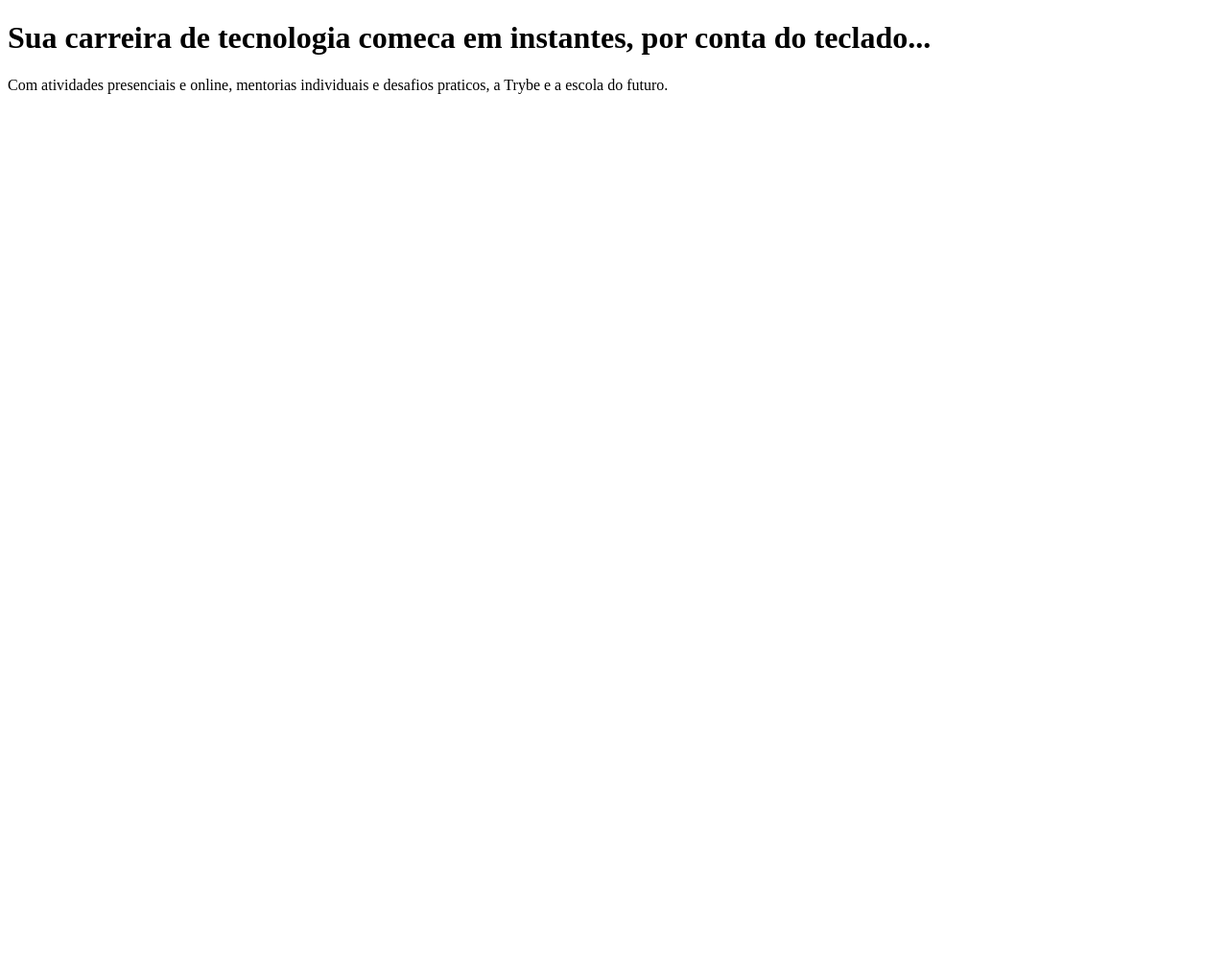
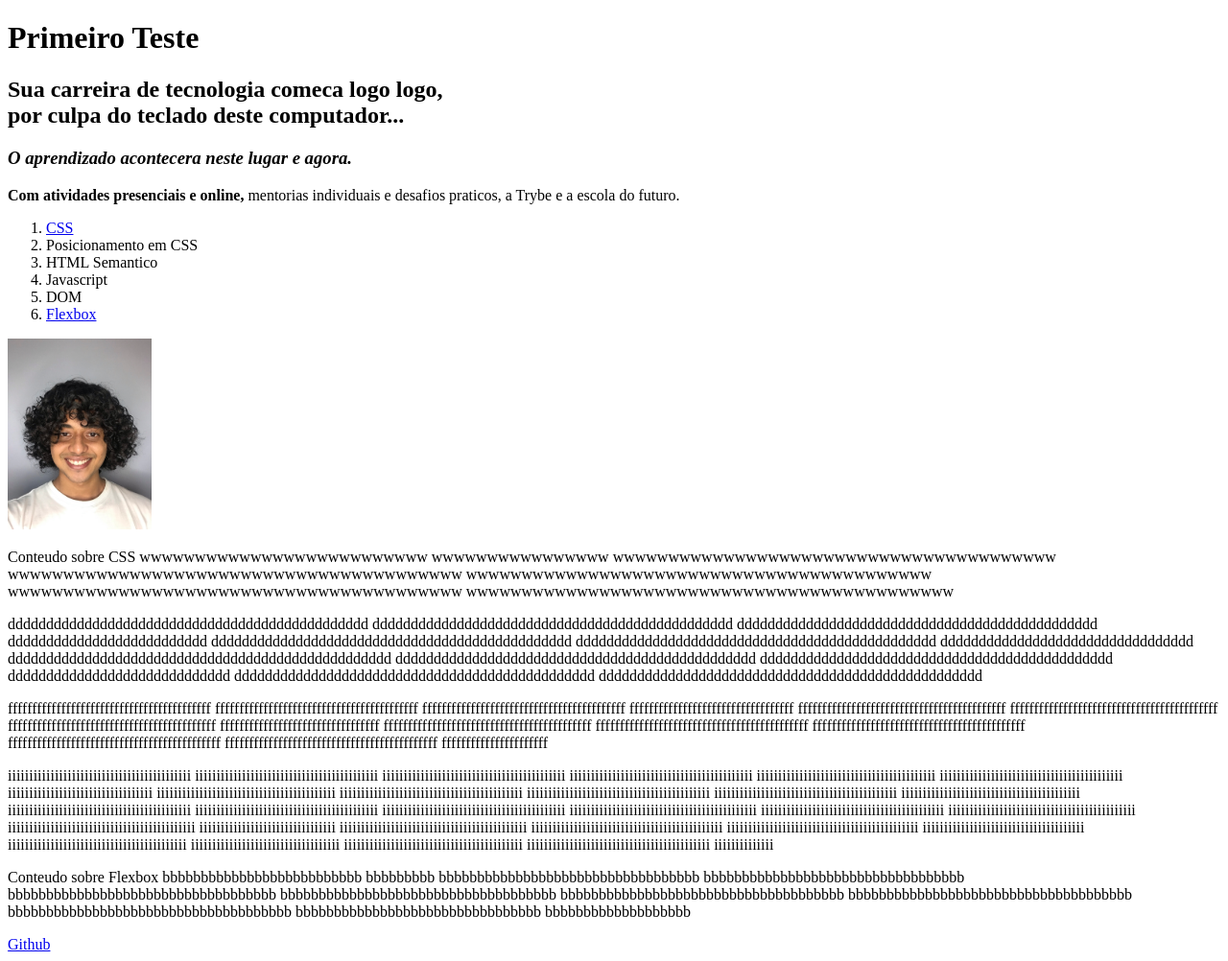
Before and after one commit to pantojaosm/trybe-exercicios, a plain HTML site: page index.html in a window 1280 px wide. Shown: the whole page at 96% size. Before the commit the page ends 800 px from the top, so only its background shows below. Drawn offline with Linux system fonts and the light colour scheme.

Commit message:
Acrescimo de foto para ilustracao do index, e mais algumas altercaoes.

```diff
--- a/index.html
+++ b/index.html
@@ -4,14 +4,98 @@
     <meta charset="UTF-8">
     <meta http-equiv="X-UA-Compatible" content="IE=edge">
     <meta name="viewport" content="width=device-width, initial-scale=1.0">
-    <title>Document</title>
+    <title>Documento</title>
 </head>
 <body>
-   <h1>Sua carreira de tecnologia comeca em instantes, por conta do teclado...</h1>
-
-   <p>
-      Com atividades presenciais e online, mentorias individuais e desafios praticos, a Trybe e a escola do futuro.
+   <h1>Primeiro Teste</h1>
+   <h2>Sua carreira de tecnologia comeca logo logo, <br> por culpa do teclado deste computador...</h2>
+   <h3><em>O aprendizado acontecera neste lugar e agora.</em></h3>
+   <p id="texto">
+      <strong>Com atividades presenciais e online, </strong> mentorias individuais e desafios praticos, a Trybe e a escola do futuro.
    </p>
-
+   <ol>
+      <li><a href="#css">CSS</a></li>
+      <li>Posicionamento em CSS</li>
+      <li>HTML Semantico</li>
+      <li>Javascript</li>
+      <li>DOM</li>
+      <li><a href="#flexbox">Flexbox</a></li>
+   </ol>
+   <img src="perfil.jpeg" alt="Foto de rosto, tirada no 4 trimestre/2021." width="150px">
+   <p id="css">Conteudo sobre CSS wwwwwwwwwwwwwwwwwwwwwwwwww
+      wwwwwwwwwwwwwwww
+      wwwwwwwwwwwwwwwwwwwwwwwwwwwwwwwwwwwwwwww
+      wwwwwwwwwwwwwwwwwwwwwwwwwwwwwwwwwwwwwwwww
+      wwwwwwwwwwwwwwwwwwwwwwwwwwwwwwwwwwwwwwwwww
+      wwwwwwwwwwwwwwwwwwwwwwwwwwwwwwwwwwwwwwwww
+      wwwwwwwwwwwwwwwwwwwwwwwwwwwwwwwwwwwwwwwwwwww</p>
+   <p>ddddddddddddddddddddddddddddddddddddddddddddddd
+      ddddddddddddddddddddddddddddddddddddddddddddddd
+      ddddddddddddddddddddddddddddddddddddddddddddddd
+      dddddddddddddddddddddddddd
+      ddddddddddddddddddddddddddddddddddddddddddddddd
+      ddddddddddddddddddddddddddddddddddddddddddddddd
+      ddddddddddddddddddddddddddddddddd
+      dddddddddddddddddddddddddddddddddddddddddddddddddd
+      ddddddddddddddddddddddddddddddddddddddddddddddd
+      dddddddddddddddddddddddddddddddddddddddddddddd
+      ddddddddddddddddddddddddddddd
+      ddddddddddddddddddddddddddddddddddddddddddddddd
+      dddddddddddddddddddddddddddddddddddddddddddddddddd</p>
+   <p>ffffffffffffffffffffffffffffffffffffffffff
+      ffffffffffffffffffffffffffffffffffffffffff
+      ffffffffffffffffffffffffffffffffffffffffff
+      ffffffffffffffffffffffffffffffffff
+      fffffffffffffffffffffffffffffffffffffffffff
+      fffffffffffffffffffffffffffffffffffffffffff
+      fffffffffffffffffffffffffffffffffffffffffff
+      fffffffffffffffffffffffffffffffff
+      fffffffffffffffffffffffffffffffffffffffffff
+      ffffffffffffffffffffffffffffffffffffffffffff
+      ffffffffffffffffffffffffffffffffffffffffffff
+      ffffffffffffffffffffffffffffffffffffffffffff
+      ffffffffffffffffffffffffffffffffffffffffffff
+      ffffffffffffffffffffff</p>
+   <p>iiiiiiiiiiiiiiiiiiiiiiiiiiiiiiiiiiiiiiiiiii
+      iiiiiiiiiiiiiiiiiiiiiiiiiiiiiiiiiiiiiiiiiii
+      iiiiiiiiiiiiiiiiiiiiiiiiiiiiiiiiiiiiiiiiiii
+      iiiiiiiiiiiiiiiiiiiiiiiiiiiiiiiiiiiiiiiiiii
+      iiiiiiiiiiiiiiiiiiiiiiiiiiiiiiiiiiiiiiiiii
+      iiiiiiiiiiiiiiiiiiiiiiiiiiiiiiiiiiiiiiiiiii
+      iiiiiiiiiiiiiiiiiiiiiiiiiiiiiiiiii
+      iiiiiiiiiiiiiiiiiiiiiiiiiiiiiiiiiiiiiiiiii
+      iiiiiiiiiiiiiiiiiiiiiiiiiiiiiiiiiiiiiiiiiii
+      iiiiiiiiiiiiiiiiiiiiiiiiiiiiiiiiiiiiiiiiiii
+      iiiiiiiiiiiiiiiiiiiiiiiiiiiiiiiiiiiiiiiiiii
+      iiiiiiiiiiiiiiiiiiiiiiiiiiiiiiiiiiiiiiiiii
+      iiiiiiiiiiiiiiiiiiiiiiiiiiiiiiiiiiiiiiiiiii
+      iiiiiiiiiiiiiiiiiiiiiiiiiiiiiiiiiiiiiiiiiii
+      iiiiiiiiiiiiiiiiiiiiiiiiiiiiiiiiiiiiiiiiiii
+      iiiiiiiiiiiiiiiiiiiiiiiiiiiiiiiiiiiiiiiiiiii
+      iiiiiiiiiiiiiiiiiiiiiiiiiiiiiiiiiiiiiiiiiii
+      iiiiiiiiiiiiiiiiiiiiiiiiiiiiiiiiiiiiiiiiiiii
+      iiiiiiiiiiiiiiiiiiiiiiiiiiiiiiiiiiiiiiiiiiii
+      iiiiiiiiiiiiiiiiiiiiiiiiiiiiiiii
+      iiiiiiiiiiiiiiiiiiiiiiiiiiiiiiiiiiiiiiiiiiii
+      iiiiiiiiiiiiiiiiiiiiiiiiiiiiiiiiiiiiiiiiiiiii
+      iiiiiiiiiiiiiiiiiiiiiiiiiiiiiiiiiiiiiiiiiiiii
+      iiiiiiiiiiiiiiiiiiiiiiiiiiiiiiiiiiiiii
+      iiiiiiiiiiiiiiiiiiiiiiiiiiiiiiiiiiiiiiiiii
+      iiiiiiiiiiiiiiiiiiiiiiiiiiiiiiiiiii
+      iiiiiiiiiiiiiiiiiiiiiiiiiiiiiiiiiiiiiiiiii
+      iiiiiiiiiiiiiiiiiiiiiiiiiiiiiiiiiiiiiiiiiii
+      iiiiiiiiiiiiii</p>
+   <p id="flexbox">Conteudo sobre Flexbox bbbbbbbbbbbbbbbbbbbbbbbbbb
+      bbbbbbbbb
+      bbbbbbbbbbbbbbbbbbbbbbbbbbbbbbbbbb
+      bbbbbbbbbbbbbbbbbbbbbbbbbbbbbbbbbb
+      bbbbbbbbbbbbbbbbbbbbbbbbbbbbbbbbbbb
+      bbbbbbbbbbbbbbbbbbbbbbbbbbbbbbbbbbbb
+      bbbbbbbbbbbbbbbbbbbbbbbbbbbbbbbbbbbbb
+      bbbbbbbbbbbbbbbbbbbbbbbbbbbbbbbbbbbbb
+      bbbbbbbbbbbbbbbbbbbbbbbbbbbbbbbbbbbbb
+      bbbbbbbbbbbbbbbbbbbbbbbbbbbbbbbb
+      bbbbbbbbbbbbbbbbbbb</p>
+   <a href="https://github.com/pantojaosm/" target="_blank">Github</a>
 </body>
 </html>
```
Also changed, not shown: perfil.jpeg (added).
